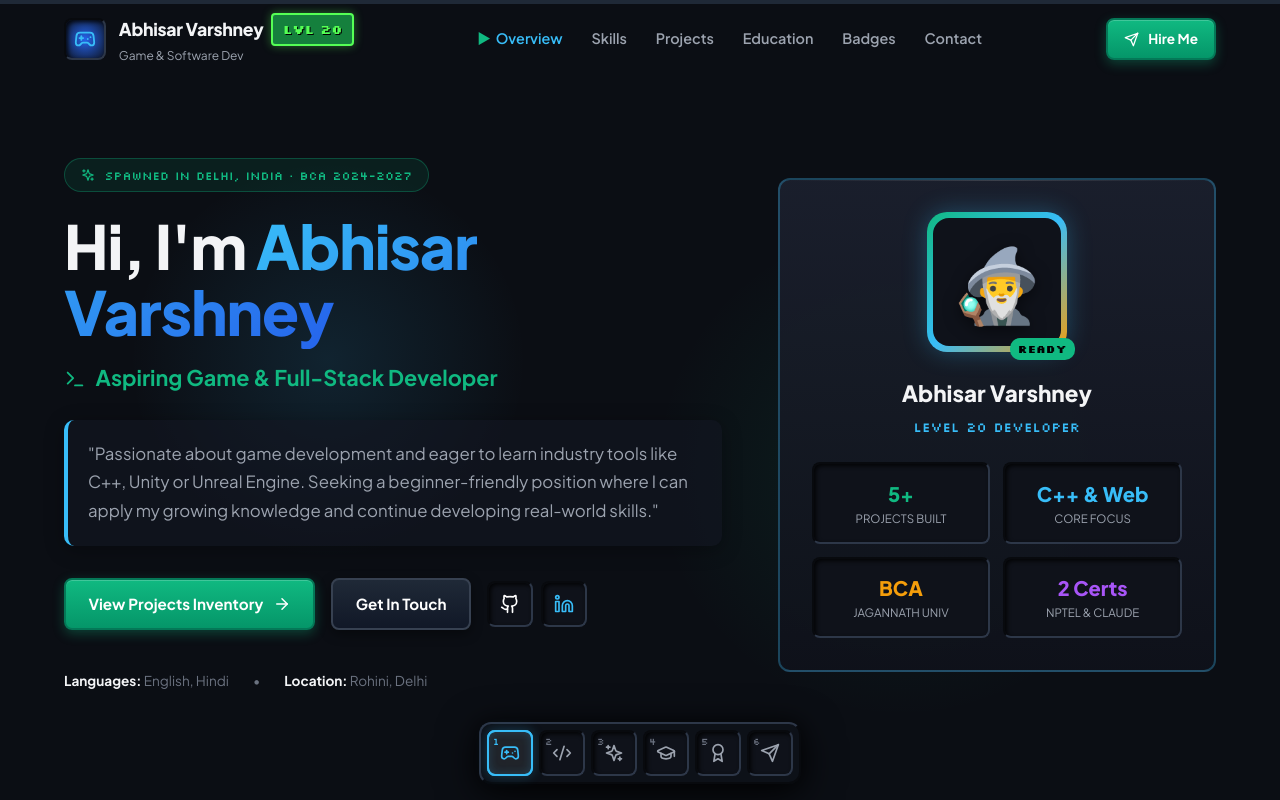
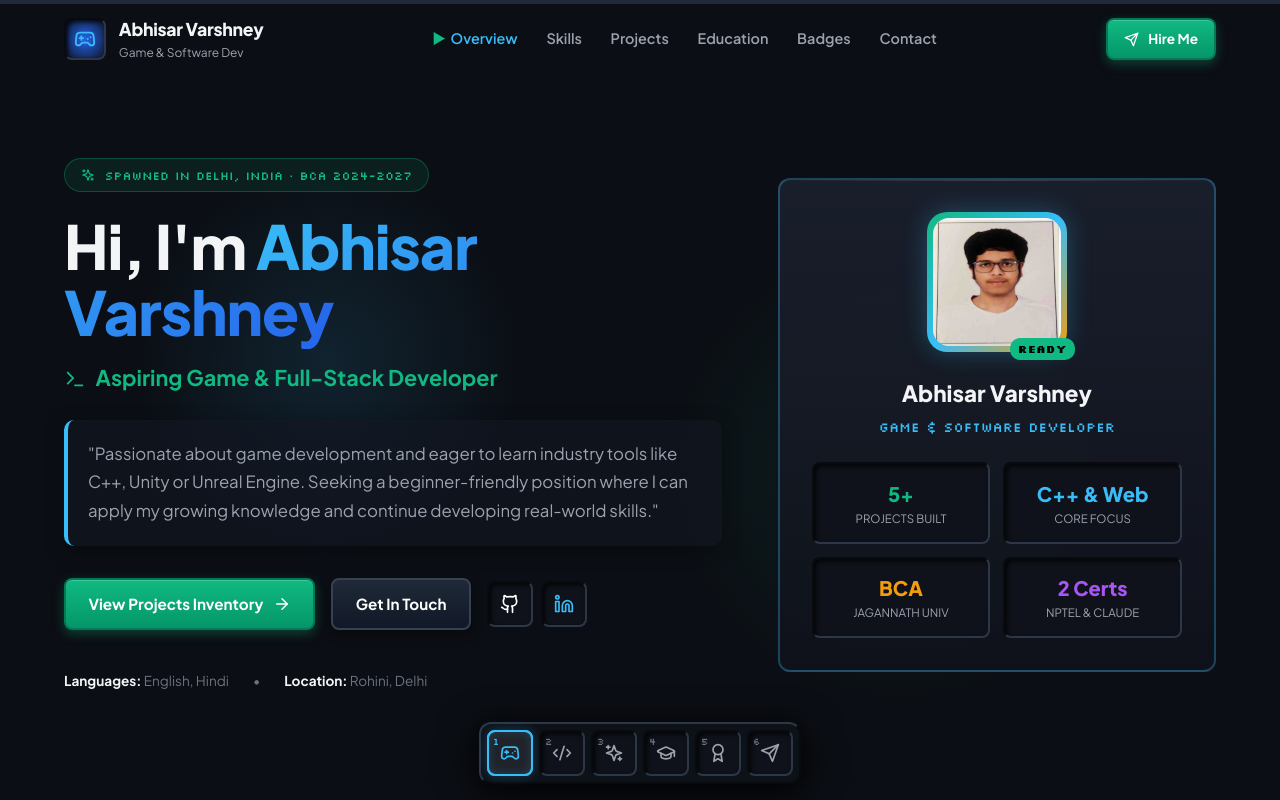
Before and after one commit to Abhixarvar/resumesite, a React (Vite) app: page / in a window 1280 px wide. Shown: the top 800 px of the page. Built offline with nearby package versions, Linux system fonts and the light colour scheme.

Commit message:
Update profile picture and remove LVL-20 badge

```diff
--- a/src/components/Hero.jsx
+++ b/src/components/Hero.jsx
@@ -186,14 +186,15 @@ export default function Hero() {
                   justifyContent: 'center',
                   overflow: 'hidden'
                 }}>
-                  <div style={{
-                    fontSize: '4.5rem',
-                    lineHeight: 1,
-                    userSelect: 'none',
-                    filter: 'drop-shadow(0 4px 8px rgba(0,0,0,0.5))'
-                  }}>
-                    🧙‍♂️
-                  </div>
+                  <img
+                    src="/profile.jpg"
+                    alt="Abhisar Varshney"
+                    style={{
+                      width: '100%',
+                      height: '100%',
+                      objectFit: 'cover'
+                    }}
+                  />
                 </div>
                 <div style={{
                   position: 'absolute',
@@ -215,7 +216,7 @@ export default function Hero() {
                 {personalDetails.name}
               </h3>
               <p style={{ fontSize: '0.85rem', color: 'var(--diamond-cyan)', marginBottom: '1.5rem', fontFamily: 'var(--font-pixel)' }}>
-                LEVEL {personalDetails.level} DEVELOPER
+                GAME & SOFTWARE DEVELOPER
               </p>
 
               {/* 4 Player Stats Grid */}
--- a/src/components/Navbar.jsx
+++ b/src/components/Navbar.jsx
@@ -72,7 +72,6 @@ export default function Navbar({ activeSection, scrollProgress }) {
             <div>
               <div style={{ fontWeight: 800, fontSize: '1.1rem', letterSpacing: '-0.3px', display: 'flex', alignItems: 'center', gap: '0.5rem' }}>
                 {personalDetails.name}
-                <span className="xp-level-badge">LVL {personalDetails.level}</span>
               </div>
               <div style={{ fontSize: '0.75rem', color: 'var(--text-secondary)' }}>
                 Game & Software Dev
```
Also changed, not shown: public/profile.jpg (added).
